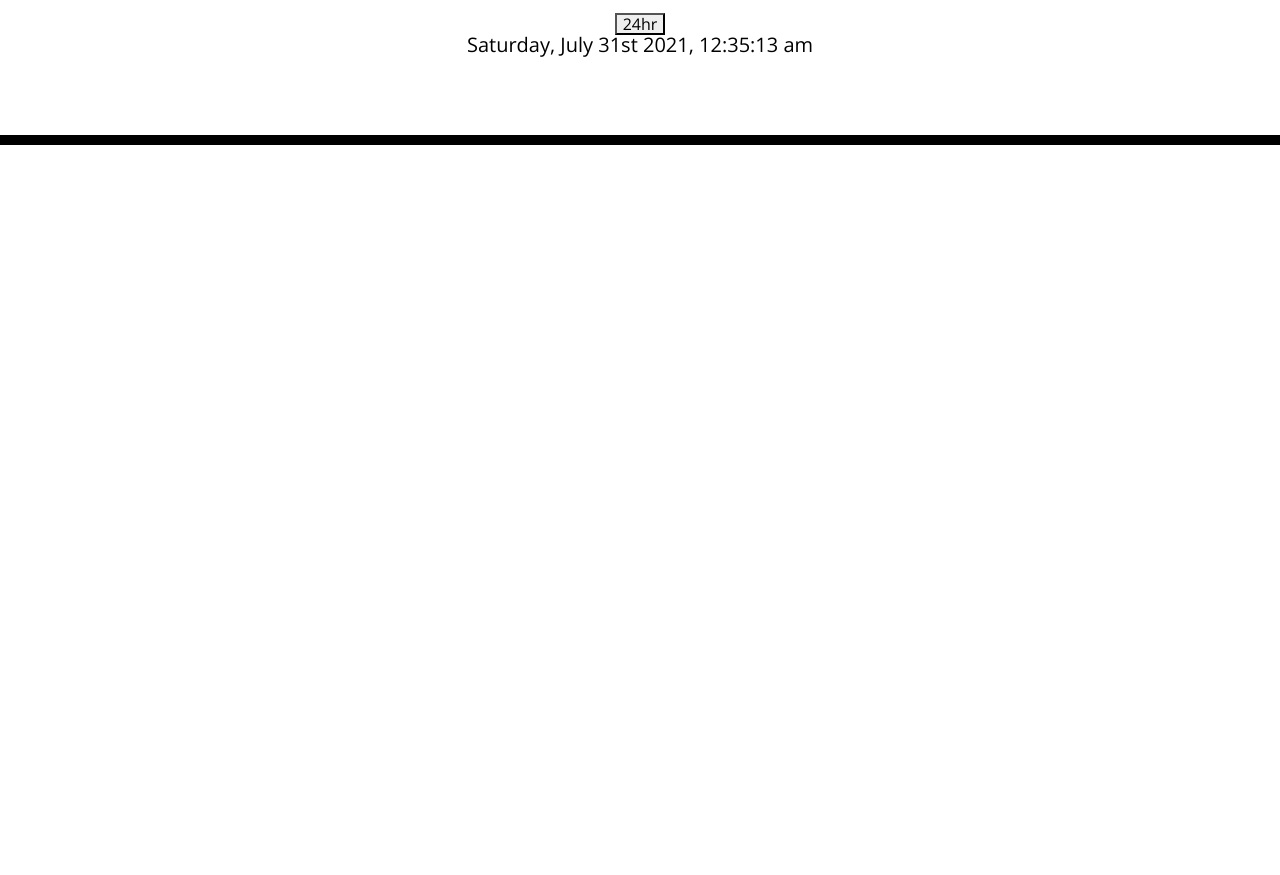
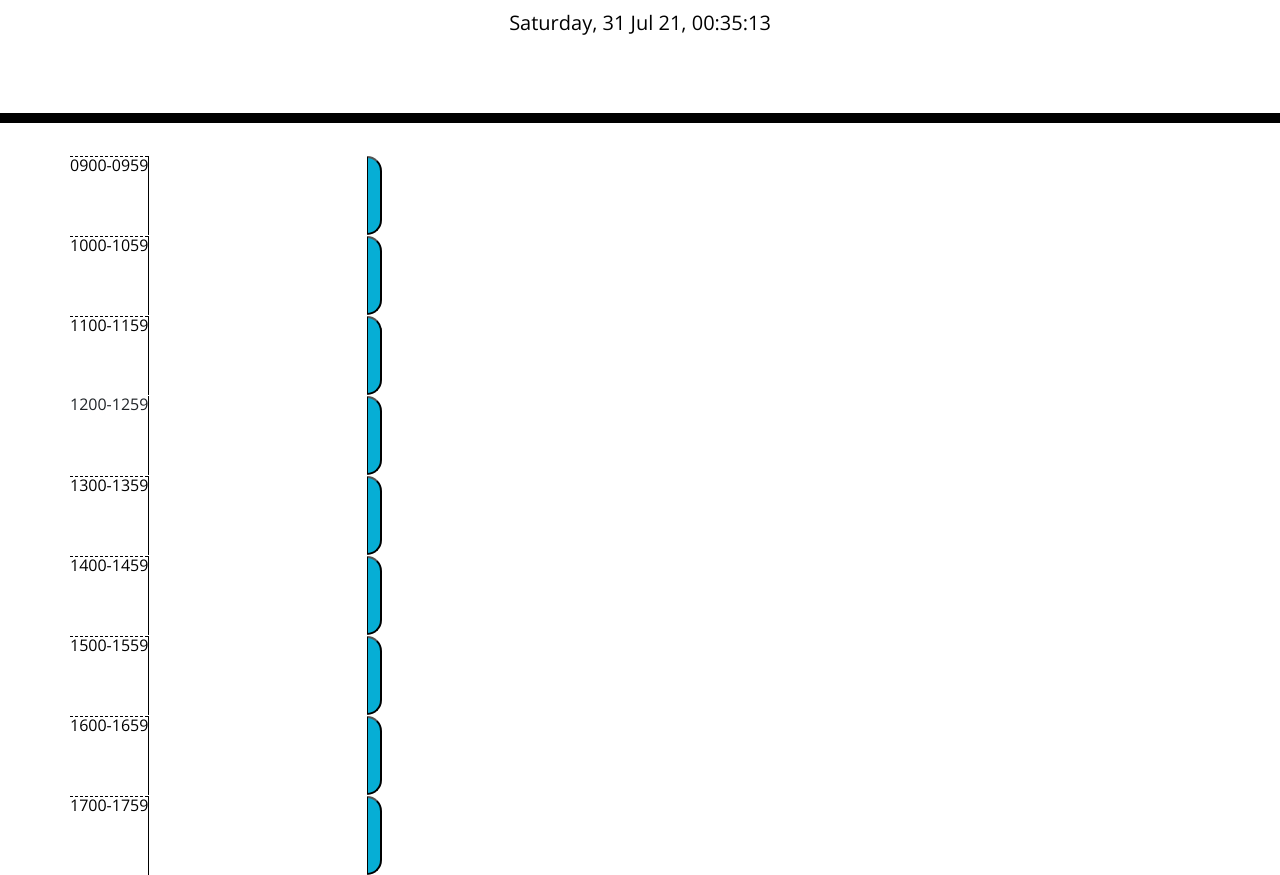
Before and after one commit to OSKWalker/Work-Day-Scheduler, a plain HTML site: page index.html in a window 1280 px wide. Shown: the part 181-1056 px from the top of the page. Before the commit the page ends 800 px from the top, so only its background shows below. Drawn offline with nearby package versions, Linux system fonts and the light colour scheme.

Commit message:
completed base html markup

```diff
--- a/assets/js/script.js
+++ b/assets/js/script.js
@@ -1,22 +1,9 @@
-const hourButtonEl = $("#hourToggle");
 const currentDayEl = $("#currentDay");
 const timeBlocksEl = $("#timeBlocks");
 
 let thisDay = moment().format('dddd, MMMM Do YYYY, h:mm:ss a');
 currentDayEl.html(thisDay);
 let timeClock = setInterval(function() {
-    thisDay = moment().format('dddd, MMMM Do YYYY, h:mm:ss a');
+    thisDay = moment().format('dddd, DD MMM YY, HH:mm:ss');
     currentDayEl.html(thisDay);
 }, 1000);
-
-// Toggle between Military-Style 24hr mode and Civilian-Style 12hr (AM/PM) mode
-function switchMode(){
-    if(hourButtonEl.html("24hr")){
-        thisDay = moment().format('dddd, MMMM Do YYYY, h:mm:ss a');
-        hourButtonEl.html("12hr");
-    }else{
-        thisDay = moment().defaultformat();
-        hourButtonEl.html("24hr");
-
-    }
-};
--- a/index.html
+++ b/index.html
@@ -27,12 +27,56 @@
     <header class="jumbotron">
       <h1 class="display-3">Work Day Scheduler</h1>
       <p class="lead">A simple calendar app for scheduling your work day</p>
-      <button id="hourToggle" type="button">24hr</button>
       <p id="currentDay" class="lead"></p>
     </header>
     <div id="timeBlocks" class="container">
       <!-- Timeblocks go here -->
-      <div id="zero-hundred" class="timeBlock"></div>
+      <div class="row time-block">
+        <div id="nine" class="hour">0900-0959</div>
+        <textarea class="description"></textarea>
+        <button type="button" class="saveBtn"></button>
+      </div>
+      <div class="row time-block">
+        <div id="ten" class="hour">1000-1059</div>
+        <textarea class="description"></textarea>
+        <button type="button" class="saveBtn"></button>
+      </div>
+      <div class="row time-block">
+        <div id="eleven" class="hour">1100-1159</div>
+        <textarea class="description"></textarea>
+        <button type="button" class="saveBtn"></button>
+      </div>
+      <div class="row time-block">
+        <div id="twelve" class="timeBlock">1200-1259</div>
+        <textarea class="description"></textarea>
+        <button type="button" class="saveBtn"></button>
+      </div>
+      <div class="row time-block">
+        <div id="thirteen" class="hour">1300-1359</div>
+        <textarea class="description"></textarea>
+        <button type="button" class="saveBtn"></button>
+      </div>
+      <div class="row time-block">
+        <div id="fourteen" class="hour">1400-1459</div>
+        <textarea class="description"></textarea>
+        <button type="button" class="saveBtn"></button>
+      </div>
+      <div class="row time-block">
+        <div id="fifteen" class="hour">1500-1559</div>
+        <textarea class="description"></textarea>
+        <button type="button" class="saveBtn"></button>
+      </div>
+      <div class="row time-block">
+        <div id="sixteen" class="hour">1600-1659</div>
+        <textarea class="description"></textarea>
+        <button type="button" class="saveBtn"></button>
+      </div>
+      <div class="row time-block">
+        <div id="seventeen" class="hour">1700-1759</div>
+        <textarea class="description"></textarea>
+        <button type="button" class="saveBtn"></button>
+      </div>
+      </div>
     </div>
 
     <script src="https://cdnjs.cloudflare.com/ajax/libs/jquery/3.2.1/jquery.min.js"></script>
```
